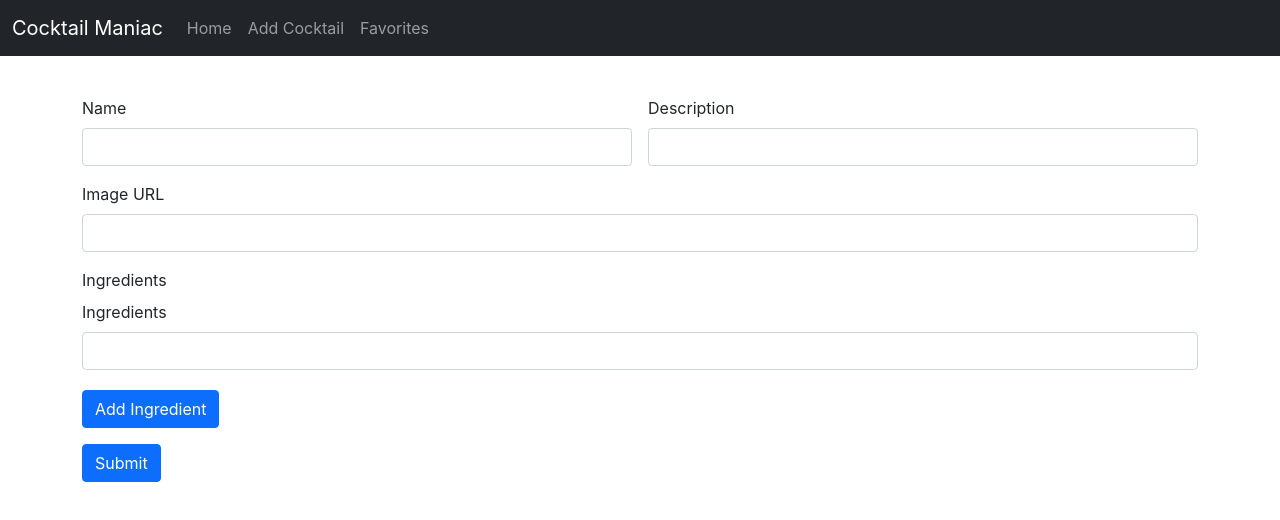
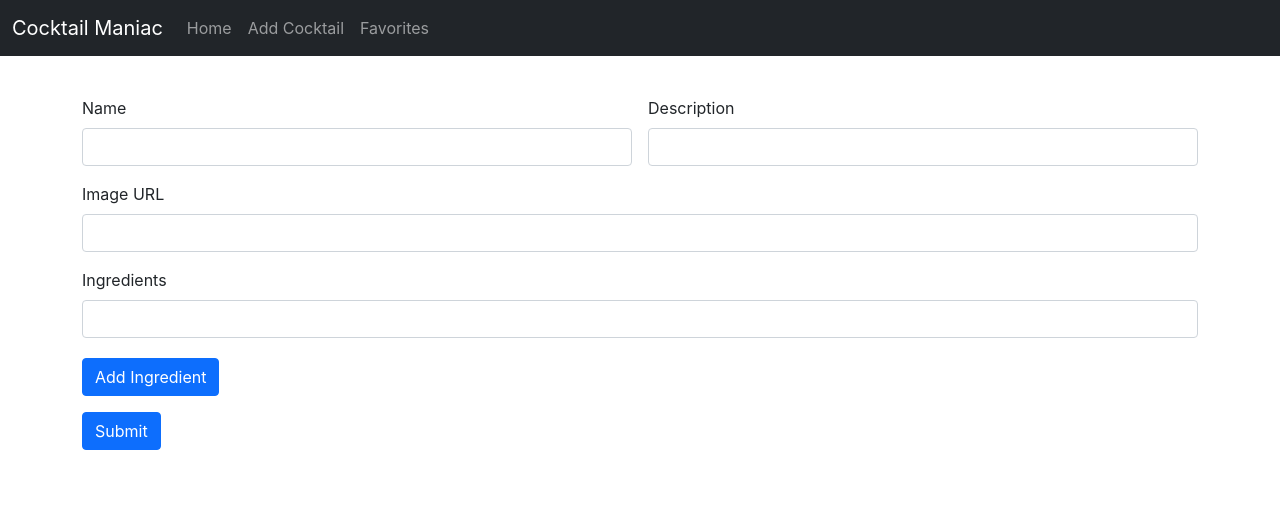
Before and after one commit to lucybellott/cocktail-frontend, a React (Create React App) app: page /form in a window 1280 px wide. Shown: the top 520 px of the page. Built offline with nearby package versions, Linux system fonts and the light colour scheme.

Commit message:
updated with LowerCase

```diff
--- a/src/AddCocktailForm.js
+++ b/src/AddCocktailForm.js
@@ -31,9 +31,6 @@ function AddCocktailForm() {
             Ingredients
           </label>
           <div>
-      <label for="inputAddress2" class="form-label">
-        Ingredients
-      </label>
       <input type="text" class="form-control" id="inputAddress2" />
     </div>
           <button
```
